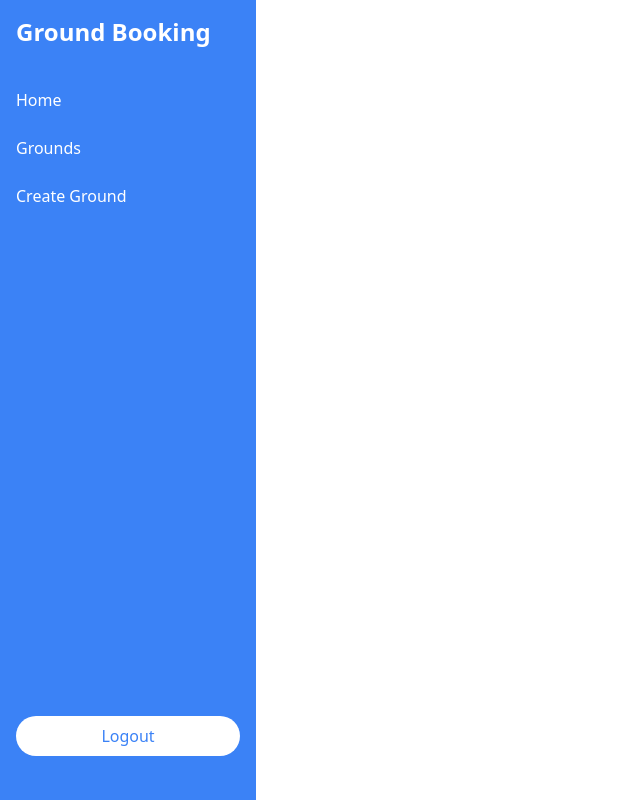
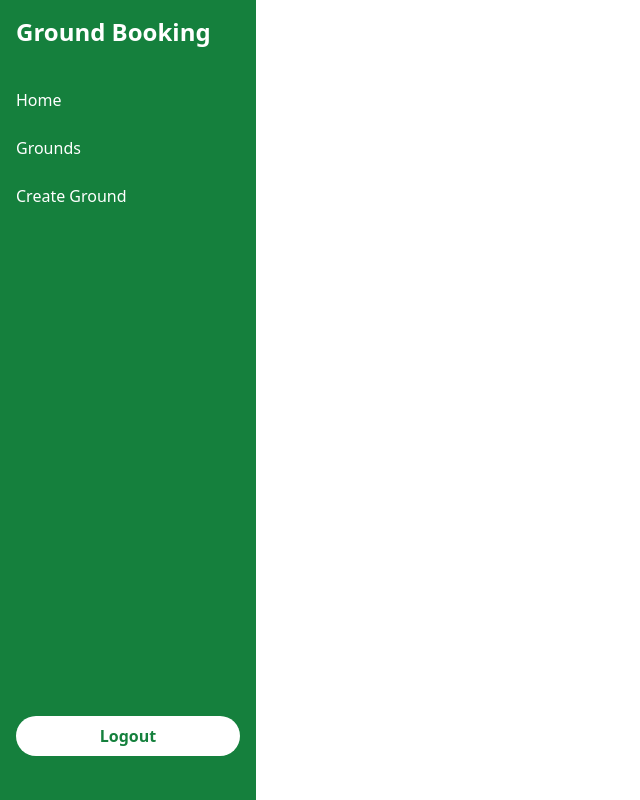
Before and after one commit to krisgoswami/ground-booking-app, a React (Vite) app in the folder admin/: page /landing in a window 1280 px wide. Shown: the whole page, without its empty margins (0-640 px from the left). Built offline with nearby package versions, Linux system fonts and the light colour scheme.

Commit message:
modified

```diff
--- a/admin/src/App.jsx
+++ b/admin/src/App.jsx
@@ -1,13 +1,25 @@
+import { BrowserRouter as Router, Routes, Route } from 'react-router-dom';
 import './App.css'
 import Navbar from './components/Navbar'
 import Landing from './pages/Landing'
+import Login from './pages/Login'
+import { Provider } from 'react-redux';
+import { Toaster } from 'react-hot-toast';
+import { store } from './redux/store';
 
 function App() {
 
   return (
-    <>
-      <Landing />
-    </>
+    <Provider store={store}>
+      <Toaster />
+      <Router>
+        <Routes>
+          <Route path="/landing" element={<Landing />} />
+          <Route path="/" element={<Login />} />
+          {/* <Route path="/signup" element={<Signup />} /> */}
+        </Routes>
+      </Router>
+    </Provider>
   )
 }
 
--- a/admin/src/components/SidePanel.jsx
+++ b/admin/src/components/SidePanel.jsx
@@ -1,10 +1,39 @@
 // src/components/SidePanel.js
 
 import React from 'react';
+import { useDispatch, useSelector } from 'react-redux';
+import { useNavigate } from 'react-router-dom';
+import { authActions } from '../redux/store';
+import toast from 'react-hot-toast';
 
 const SidePanel = () => {
+
+    //global state
+    let isLogin = useSelector((state) => state.isLogin);
+    isLogin = isLogin || localStorage.getItem('userId');
+
+    let user = localStorage.getItem("email");
+
+    const dispatch = useDispatch();
+    const navigate = useNavigate();
+
+    //handle logout
+    const handleLogout = () => {
+        try {
+            dispatch(authActions.logout());
+            localStorage.clear();
+            toast("You've been logged out", {
+                icon: '⚠️',
+            });
+            navigate('/');
+        } catch (error) {
+            console.log(error);
+        }
+    }
+
+
     return (
-        <div className="flex flex-col justify-between fixed inset-y-0 left-0 w-64 bg-blue-500 text-white p-4">
+        <div className="flex flex-col justify-between fixed inset-y-0 left-0 w-64 bg-green-700 text-white p-4">
             <div className="flex items-center mb-8">
                 <h2 className="text-2xl font-bold">Ground Booking</h2>
             </div>
@@ -20,7 +49,7 @@ const SidePanel = () => {
                 </li>
             </ul>
             <div className="mt-auto mb-5">
-                <button className="bg-white text-blue-500 py-2 px-4 rounded-full block w-full mb-2">Logout</button>
+                <button onClick={handleLogout} className="bg-white text-green-700 font-bold py-2 px-4 rounded-full block w-full mb-2">Logout</button>
             </div>
         </div>
     );
```
